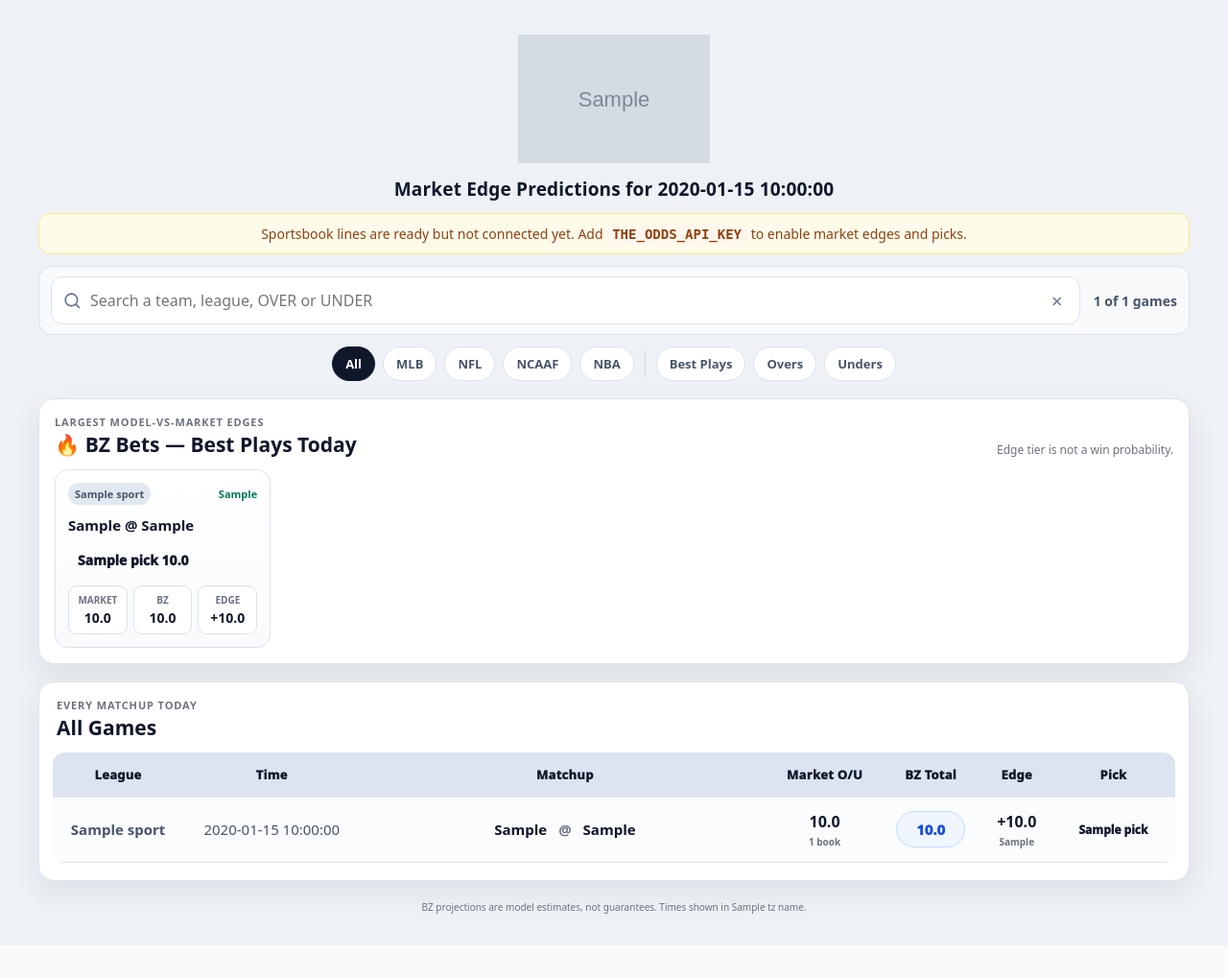
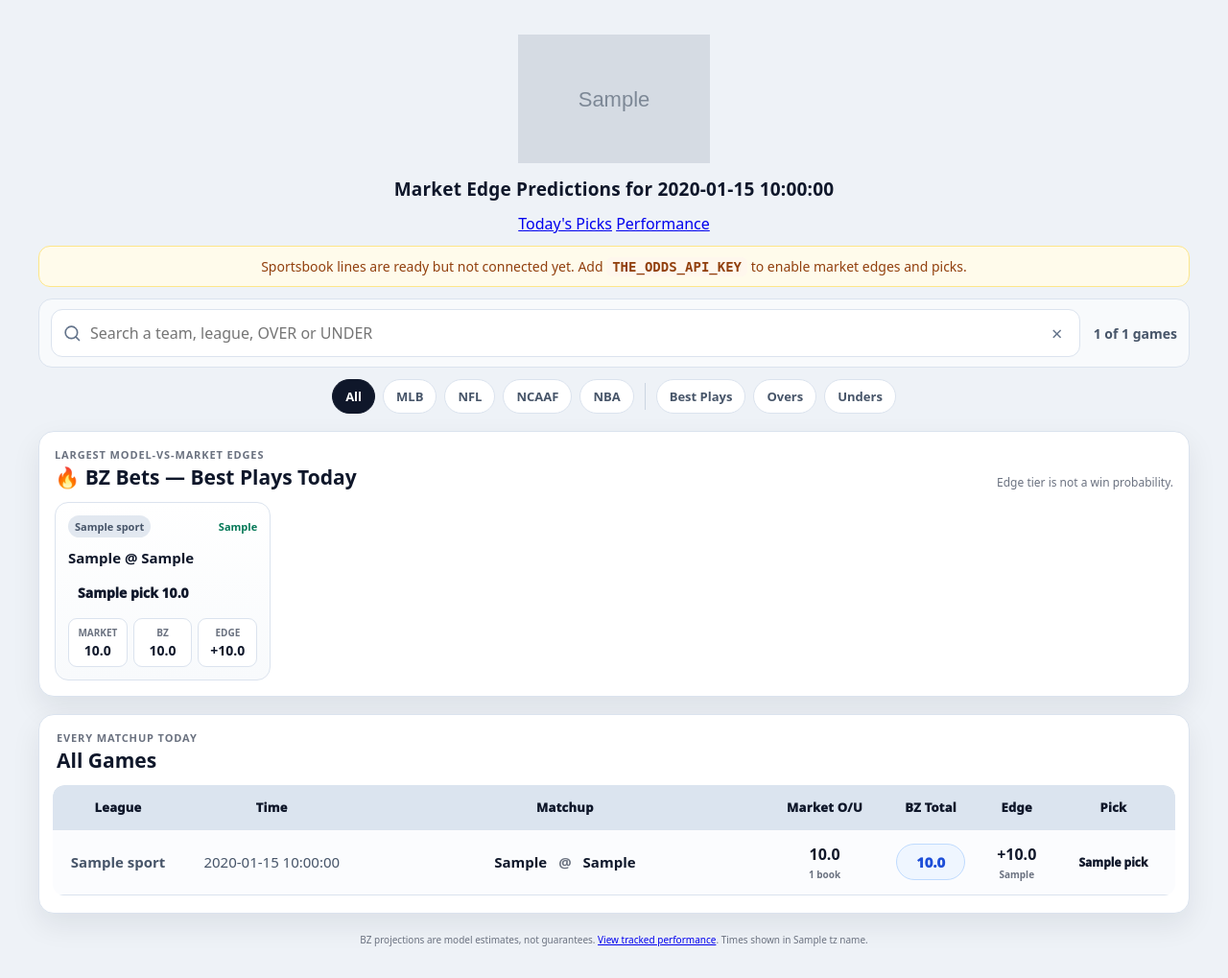
Before and after one commit to vzjavi/bzbetzpredictor, a Flask app: template templates/index.html in a window 1280 px wide. Shown: the whole page at 96% size. Before the commit the page ends 952 px from the top, so only its background shows below. Run offline with Flask 3, Linux system fonts and the light colour scheme; the template is opened without the code that fills it: most values are stand-ins (such as "Sample title", 1, 10 or a date in 2020); grey boxes marked "Sample" are stand-in pictures.

Commit message:
Link daily picks to performance dashboard

```diff
--- a/templates/index.html
+++ b/templates/index.html
@@ -18,6 +18,11 @@
         {% endif %}
         <div class="brand-sub">Market Edge Predictions for {{ date_str }}</div>
       </div>
+
+      <nav class="site-nav" aria-label="BZ Bets navigation">
+        <a href="{{ url_for('index') }}" class="active">Today's Picks</a>
+        <a href="{{ url_for('performance') }}">Performance</a>
+      </nav>
 
       {% if not odds_enabled %}
         <div class="status-banner">
@@ -181,7 +186,7 @@
     </main>
 
     <footer class="site-footer">
-      <small>BZ projections are model estimates, not guarantees. Times shown in {{ tz_name or "CST" }}.</small>
+      <small>BZ projections are model estimates, not guarantees. <a href="{{ url_for('performance') }}">View tracked performance</a>. Times shown in {{ tz_name or "CST" }}.</small>
     </footer>
   </div>
 
```
